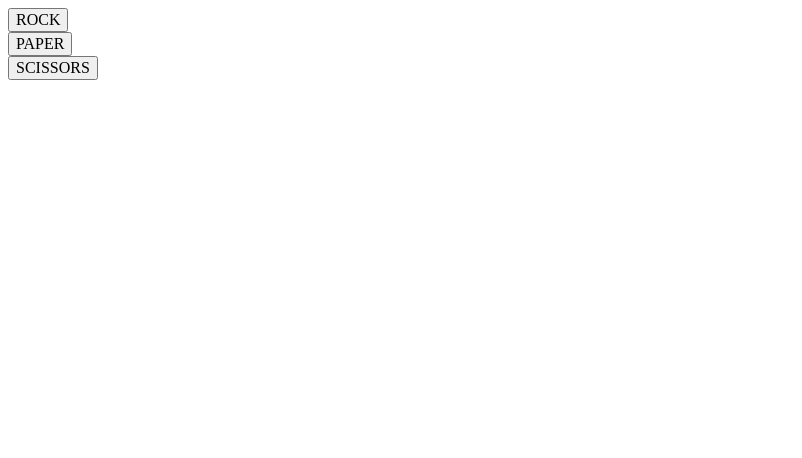
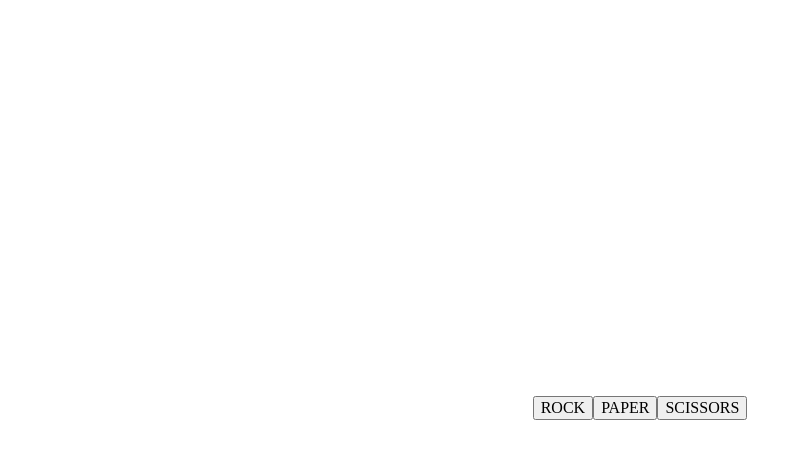
Before and after one commit to JasonBet/rock-paper-scissors, a plain HTML site: page index.html in a window 1280 px wide. Shown: the whole page, without its empty margins (0-802 px from the left). Drawn offline with Linux system fonts and the light colour scheme.

Commit message:
Flex body and gameBody

```diff
--- a/styles.css
+++ b/styles.css
@@ -1,3 +1,11 @@
+#gameBody {
+    height: 50px;
+
+    display: flex;
+    justify-content: center;
+    align-items: center;
+}
+
 /* CSS RESET CODE */
 *,
 *::before,
@@ -11,6 +19,9 @@ figure, blockquote, dl, dd {
 }
 
 body {
+    display: flex;
+    justify-content: center;
+    align-items: center;
     min-height: 100vh;
     line-height: 1.5;
   }
```
